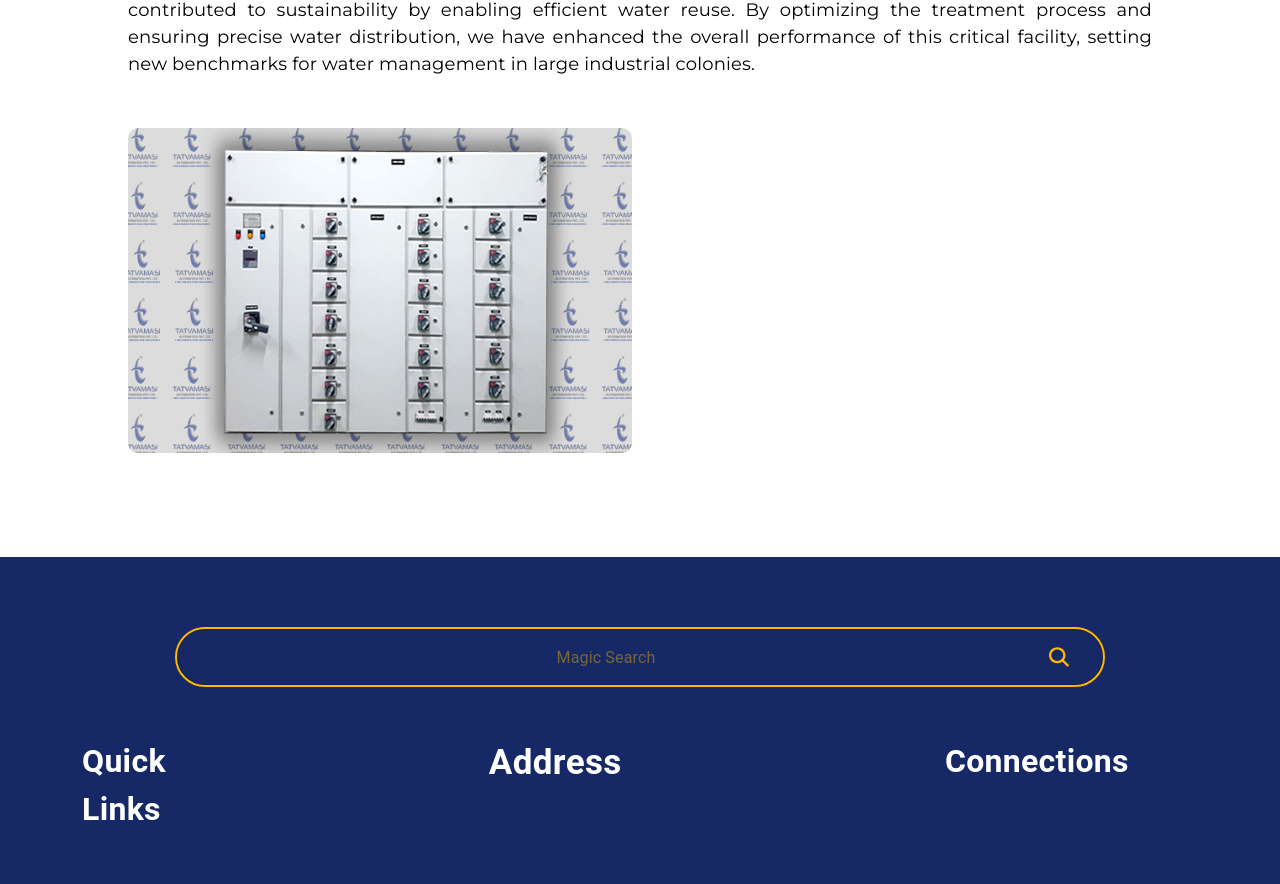
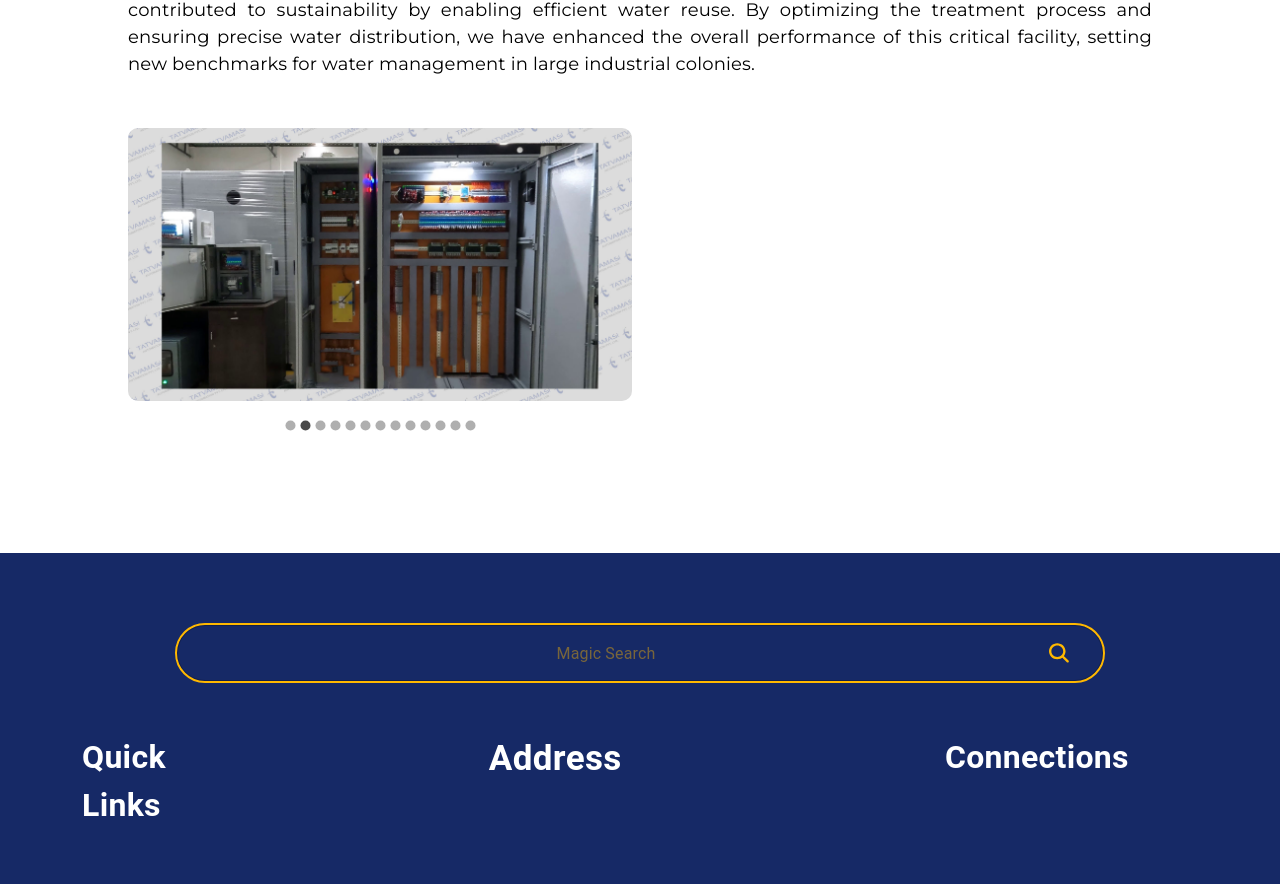
Before and after one commit to Chirag-Jani/tatvamasi-automation, a React (Create React App) app: page /psu-and-govt/gnfc in a window 1280 px wide. Shown: the part 1657-2541 px from the top of the page. Built offline with nearby package versions, Linux system fonts and the light colour scheme.

Commit message:
feat: carosel added in tender client

```diff
--- a/package.json
+++ b/package.json
@@ -17,6 +17,7 @@
     "formik": "^2.4.5",
     "react": "^18.2.0",
     "react-dom": "^18.2.0",
+    "react-material-ui-carousel": "^3.4.2",
     "react-player": "^2.13.0",
     "react-router-dom": "^6.16.0",
     "react-scripts": "5.0.1",
--- a/src/components/tenders/TenderClient.js
+++ b/src/components/tenders/TenderClient.js
@@ -6,6 +6,76 @@
 import ReactPlayer from "react-player";
 import Aos from "aos";
 import "../../../node_modules/aos/dist/aos.css";
+import Carousel from "react-material-ui-carousel";
+
+import gnfc0 from "../../resources/gnfc/gnfc 0.jpg";
+import gnfc1 from "../../resources/gnfc/gnfc 1.jpg";
+import gnfc2 from "../../resources/gnfc/gnfc 2.jpg";
+import gnfc3 from "../../resources/gnfc/gnfc 3.jpg";
+import gnfc4 from "../../resources/gnfc/gnfc 4.jpg";
+import gnfc5 from "../../resources/gnfc/gnfc 5.jpg";
+import gnfc6 from "../../resources/gnfc/gnfc 6.jpg";
+import gnfc7 from "../../resources/gnfc/gnfc 7.jpg";
+import gnfc8 from "../../resources/gnfc/gnfc 8.jpg";
+import gnfc9 from "../../resources/gnfc/gnfc 9.jpg";
+import gnfc10 from "../../resources/gnfc/gnfc 10.jpg";
+import gnfc11 from "../../resources/gnfc/gnfc 11.jpg";
+import gnfc12 from "../../resources/gnfc/gnfc 12.jpg";
+
+var items = [
+  {
+    name: "GNFC #0",
+    img: gnfc0,
+  },
+  {
+    name: "GNFC #1",
+    img: gnfc1,
+  },
+  {
+    name: "GNFC #2",
+    img: gnfc2,
+  },
+  {
+    name: "GNFC #3",
+    img: gnfc3,
+  },
+  {
+    name: "GNFC #4",
+    img: gnfc4,
+  },
+  {
+    name: "GNFC #5",
+    img: gnfc5,
+  },
+  {
+    name: "GNFC #6",
+    img: gnfc6,
+  },
+  {
+    name: "GNFC #7",
+    img: gnfc7,
+  },
+  {
+    name: "GNFC #8",
+    img: gnfc8,
+  },
+  {
+    name: "GNFC #9",
+    img: gnfc9,
+  },
+  {
+    name: "GNFC #10",
+    img: gnfc10,
+  },
+  {
+    name: "GNFC #11",
+    img: gnfc11,
+  },
+  {
+    name: "GNFC #12",
+    img: gnfc12,
+  },
+];
 
 const TenderClient = () => {
   const TenderList = data[3].tenders;
@@ -182,17 +252,29 @@
                   margin: "auto",
                 }}
               >
-                {/* Image Component */}
+                <Carousel animation="slide" duration={"700"}>
+                  {items.map((item, i) => (
                     <img
+                      key={item.name}
                       data-aos="zoom-out"
-                  src={DemoPanel}
+                      src={item.img}
                       alt=""
                       style={{
                         width: "100%",
-                    height: "325px",
+                        height: {
+                          xs: "auto",
+                          sm: "auto",
+                          md: "325px",
+                          lg: "325px",
+                          xl: "325px",
+                        },
                         borderRadius: "10px",
                       }}
                     />
+                  ))}
+                </Carousel>
+
+                {/* Image Component */}
               </Box>
             </Grid>
             <Grid item xs={12} md={6}>
@@ -206,6 +288,13 @@
                     xl: "100%",
                   },
                   margin: "auto",
+                  height: {
+                    xs: "325px",
+                    sm: "325px",
+                    md: "325px",
+                    lg: "325px",
+                    xl: "325px",
+                  },
                 }}
                 data-aos="zoom-out"
               >
@@ -214,10 +303,10 @@
                   url={Specs.youtube}
                   controls={true}
                   width={"100%"}
-                  height={"325px"}
-                  style={{
-                    maxHeight: "325px",
-                  }}
+                  height={"85%"}
+                  // style={{
+                  //   maxHeight: "325px",
+                  // }}
                 />
               </Box>
             </Grid>
```
Also changed, not shown: 1 other file (tests, documents, lock files or other folders). Lines whose indentation alone changed are shown as unchanged.
